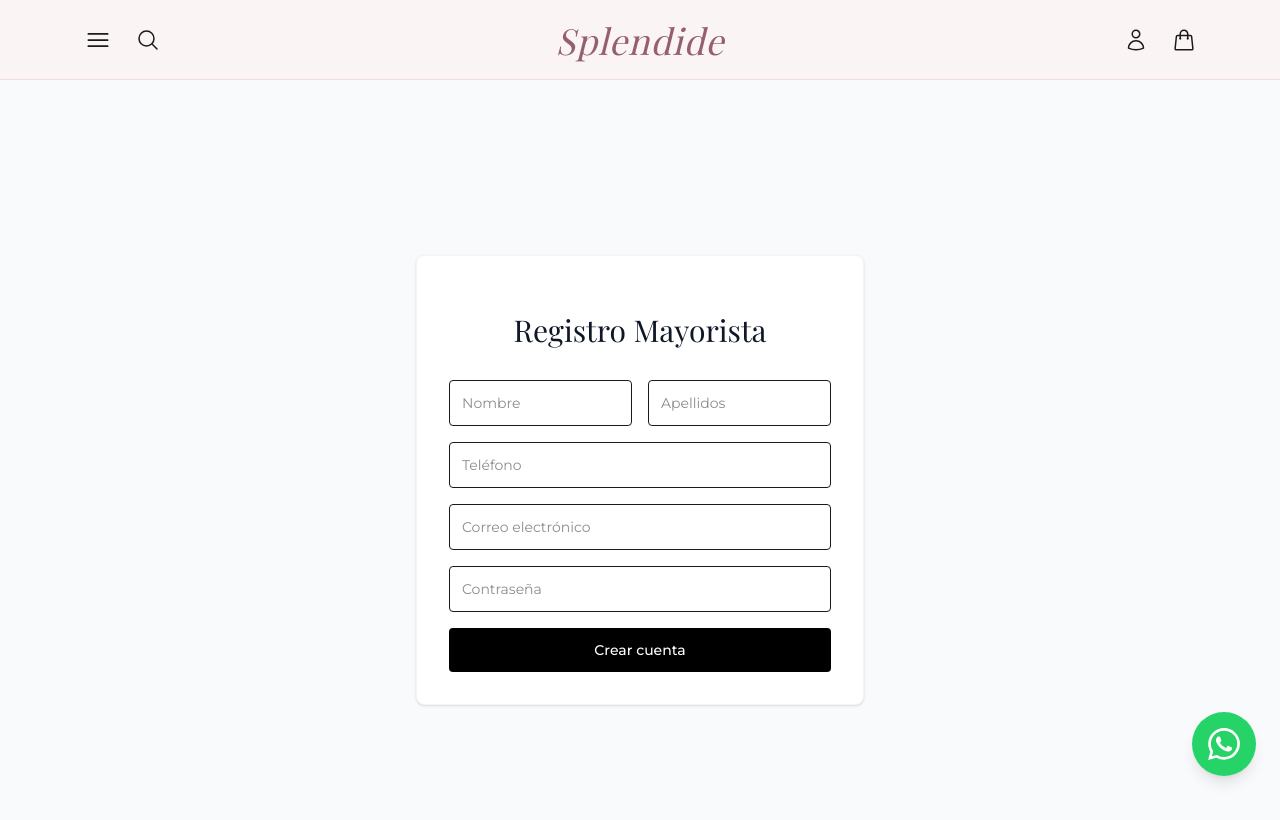
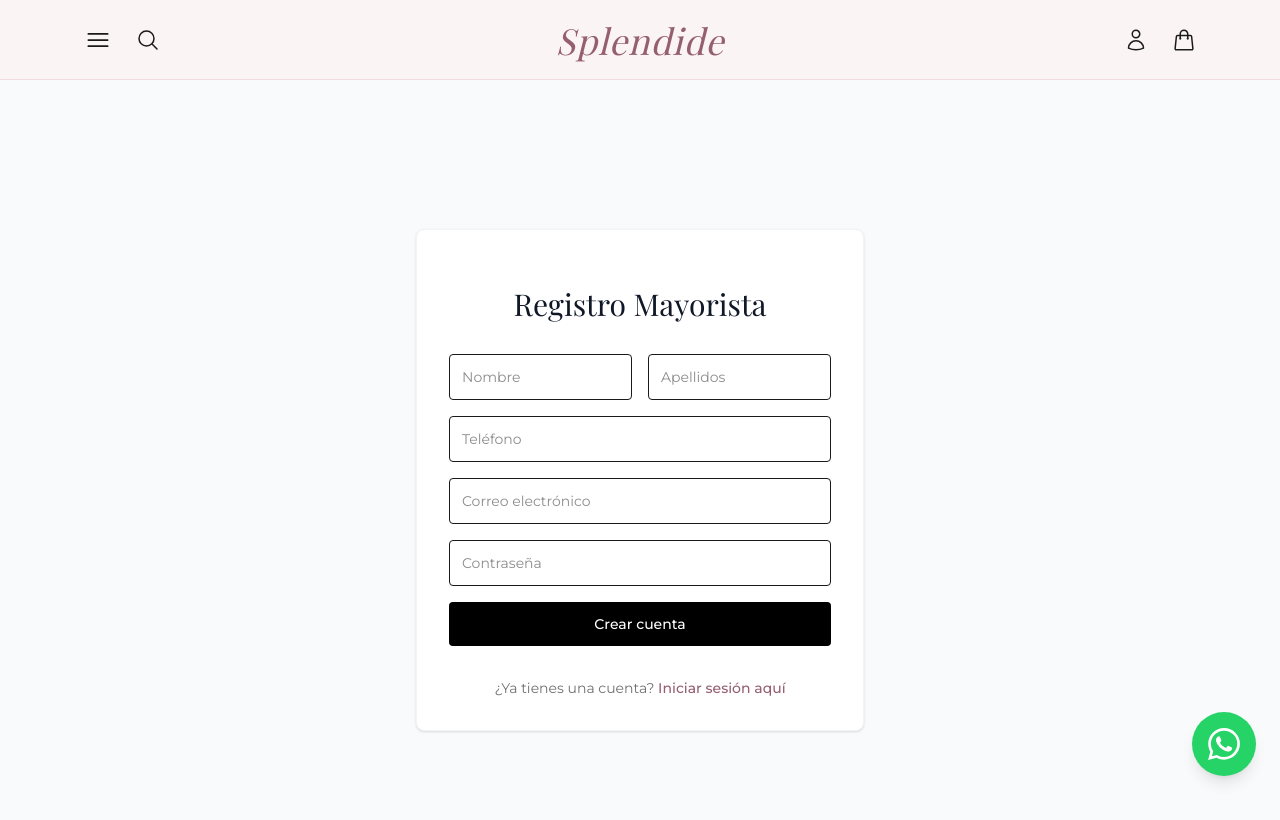
Before and after one commit to Dubey888/splendide-web, a Next.js app: page /registro-mayorista in a window 1280 px wide. Shown: the top 820 px of the page. Built offline with nearby package versions, Linux system fonts and the light colour scheme.

Commit message:
actualizar componentes

```diff
--- a/app/login/page.tsx
+++ b/app/login/page.tsx
@@ -59,6 +59,16 @@ export default function Login() {
           <button type="submit" disabled={loading} className="w-full bg-black text-white p-3 rounded text-sm font-medium hover:bg-gray-800 transition">
             {loading ? 'Ingresando...' : 'Entrar'}
           </button>
+
+          {/* NUEVO: Enlace para crear cuenta */}
+          <div className="pt-4 text-center">
+            <p className="text-[#707070] text-sm">
+              ¿No tienes una cuenta?{' '}
+              <Link href="/registro-mayorista" className="text-[#955F71] hover:text-[#D7A1A4] font-medium transition-colors underline-offset-2 hover:underline">
+                Crear cuenta mayorista
+              </Link>
+            </p>
+          </div>
         </form>
       </div>
     </div>
--- a/app/registro-mayorista/page.tsx
+++ b/app/registro-mayorista/page.tsx
@@ -69,6 +69,16 @@ export default function RegistroMayorista() {
           <button type="submit" disabled={loading} className="w-full bg-black text-white p-3 rounded text-sm font-medium hover:bg-gray-800 transition">
             {loading ? 'Registrando...' : 'Crear cuenta'}
           </button>
+
+          {/* NUEVO: Enlace para iniciar sesión */}
+          <div className="pt-4 text-center">
+            <p className="text-[#707070] text-sm">
+              ¿Ya tienes una cuenta?{' '}
+              <Link href="/login" className="text-[#955F71] hover:text-[#D7A1A4] font-medium transition-colors underline-offset-2 hover:underline">
+                Iniciar sesión aquí
+              </Link>
+            </p>
+          </div>
         </form>
       </div>
     </div>
```
